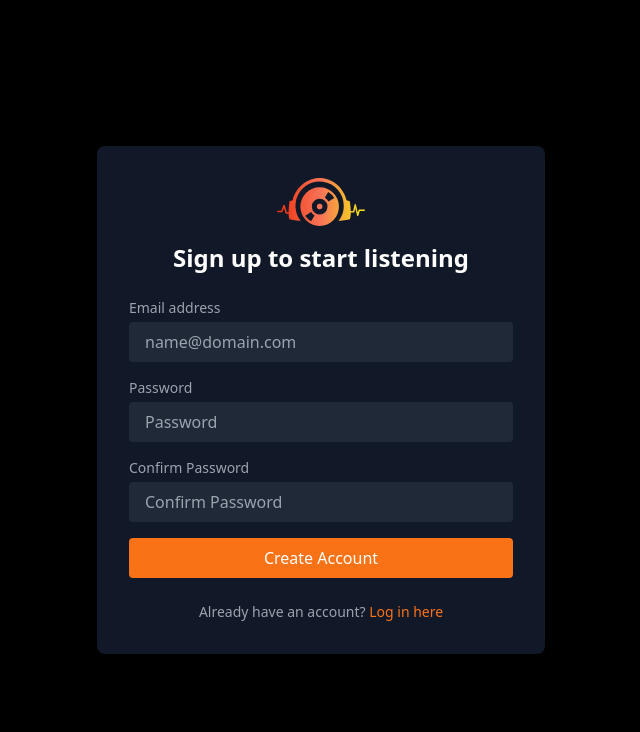
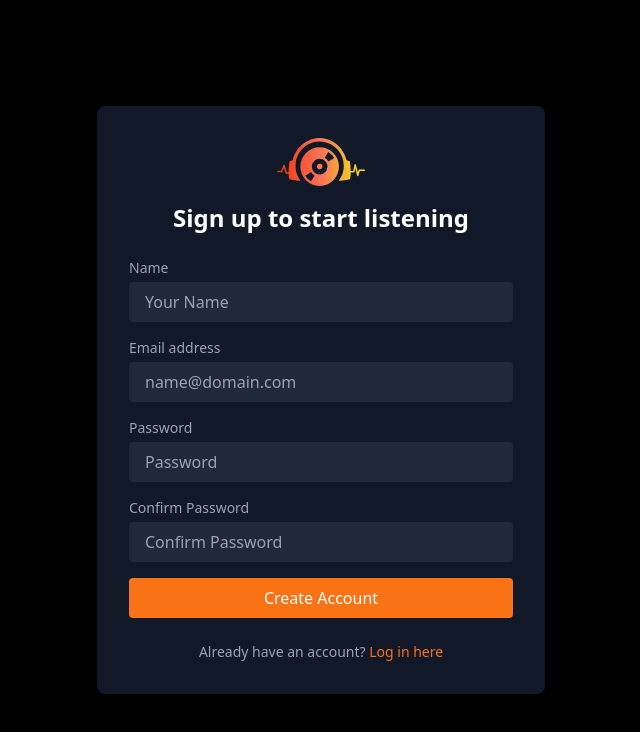
Before and after one commit to SLDrago/DOT-Music, a React (Vite) app: page /signup in a window 1280 px wide. Shown: the top 732 px of the page, without its empty margins (319-959 px from the left). Built offline with nearby package versions, Linux system fonts and the light colour scheme; no server answers.

Commit message:
validations added

```diff
--- a/package.json
+++ b/package.json
@@ -11,6 +11,7 @@
   },
   "dependencies": {
     "@heroicons/react": "^2.2.0",
+    "axios": "^1.7.7",
     "crypto-js": "^4.2.0",
     "js-cookie": "^3.0.5",
     "react": "^18.3.1",
--- a/src/main.jsx
+++ b/src/main.jsx
@@ -13,7 +13,7 @@ createRoot(document.getElementById("root")).render(
       <AuthProvider>
         <App />
       </AuthProvider>
-      <ToastContainer position="top-right" autoClose={5000} />
+      <ToastContainer position="top-right" autoClose={5000} theme="dark" />
     </Router>
   </StrictMode>
 );
--- a/src/pages/Authentication/ResetPassword.jsx
+++ b/src/pages/Authentication/ResetPassword.jsx
@@ -1,18 +1,71 @@
-import { useState } from "react";
+import { useState, useEffect } from "react";
 import Logo from "../../images/logos/Logo.svg";
+import { useNavigate } from "react-router-dom";
+import axios from "axios";
+import { toast } from "react-toastify";
+import { useAuth } from "../../context/AuthContext";
+
+const API_BASE_URL = import.meta.env.VITE_API_URL;
+const RESET_PASSWORD_ENDPOINT = `${API_BASE_URL}/reset-password`;
 
 const ResetPassword = () => {
-  const [input, setInput] = useState("");
+  const [errors, setErrors] = useState("");
+  const [email, setEmail] = useState("");
+  const { token } = useAuth();
   const [message, setMessage] = useState("");
 
-  const handleSendLink = (e) => {
+  const [touched, setTouched] = useState({});
+  const navigate = useNavigate();
+
+  useEffect(() => {
+    if (token) {
+      navigate("/");
+    }
+  }, [token, navigate]);
+
+  useEffect(() => {
+    const newErrors = {};
+
+    if (touched.email) {
+      if (!email) {
+        newErrors.email = "Email is required.";
+      } else if (!/^[^\s@]+@[^\s@]+\.[^\s@]+$/.test(email)) {
+        newErrors.email = "Invalid email format.";
+      }
+    }
+
+    setErrors(newErrors);
+  }, [email, touched]);
+
+  const handleSendLink = async (e) => {
     e.preventDefault();
 
-    if (!input) {
-      setMessage("Please enter a valid email or username.");
-    } else {
-      setMessage("A password reset link has been sent (placeholder).");
+    if (Object.keys(errors).length > 0) {
+      toast.error("Please fix the errors before submitting.");
+      return;
     }
+
+    try {
+      await toast.promise(
+        axios.post(RESET_PASSWORD_ENDPOINT, { email: email }),
+        {
+          pending: "Sending reset link...",
+          success: "Password reset link sent successfully!",
+          error: "Failed to send reset link. Please try again.",
+        }
+      );
+      setMessage("A password reset link has been sent to your email.");
+    } catch (error) {
+      console.error(
+        "Error sending reset link:",
+        error.response?.data || error.message
+      );
+      setMessage("Failed to send password reset link. Please try again.");
+    }
+  };
+
+  const handleBlur = (field) => {
+    setTouched((prev) => ({ ...prev, [field]: true }));
   };
 
   return (
@@ -30,24 +83,28 @@ const ResetPassword = () => {
         </div>
         <form onSubmit={handleSendLink} className="mt-6">
           <div className="mb-4">
-            <label
-              className="block text-gray-400 text-sm mb-1"
-              htmlFor="emailOrUsername"
-            >
-              Email address
+            <label className="block text-gray-400 text-sm mb-1" htmlFor="email">
+              Email Address
             </label>
             <input
-              type="email"
+              type="text"
               id="email"
-              className="w-full px-4 py-2 bg-gray-800 text-white rounded focus:outline-none focus:ring-2 focus:ring-orange-500"
-              value={input}
-              onChange={(e) => setInput(e.target.value)}
-              placeholder="Enter your email"
+              className={`w-full px-4 py-2 bg-gray-800 text-white rounded focus:ring-2 focus:ring-orange-500 focus:outline-none ${
+                errors.email ? "border-red-500 border-2" : ""
+              }`}
+              placeholder="Email"
+              onBlur={() => handleBlur("email")}
+              value={email}
+              onChange={(e) => setEmail(e.target.value)}
             />
+            {errors.email && (
+              <p className="text-red-500 text-xs mt-1">{errors.email}</p>
+            )}
           </div>
           <button
             type="submit"
             className="w-full bg-orange-500 text-white font-medium py-2 rounded hover:bg-orange-600"
+            disabled={Object.keys(errors).length > 0}
           >
             Send link
           </button>
--- a/src/pages/Authentication/SignIn.jsx
+++ b/src/pages/Authentication/SignIn.jsx
@@ -1,7 +1,81 @@
 import Logo from "../../images/logos/Logo.svg";
-import { NavLink } from "react-router-dom";
+import { NavLink, useNavigate } from "react-router-dom";
+import { useState, useEffect } from "react";
+import axios from "axios";
+import { toast } from "react-toastify";
+import { useAuth } from "../../context/AuthContext";
 
-const Login = () => {
+const API_BASE_URL = import.meta.env.VITE_API_URL;
+const LOGIN_ENDPOINT = `${API_BASE_URL}/login`;
+
+const SignIn = () => {
+  const [email, setEmail] = useState("");
+  const [password, setPassword] = useState("");
+  const [errors, setErrors] = useState({});
+  const { login, token } = useAuth();
+  const [touched, setTouched] = useState({});
+  const navigate = useNavigate();
+
+  useEffect(() => {
+    if (token) {
+      navigate("/");
+    }
+  }, [token, navigate]);
+
+  useEffect(() => {
+    const newErrors = {};
+
+    if (touched.email) {
+      if (!email) {
+        newErrors.email = "Email is required.";
+      } else if (!/^[^\s@]+@[^\s@]+\.[^\s@]+$/.test(email)) {
+        newErrors.email = "Invalid email format.";
+      }
+    }
+    if (touched.password) {
+      if (!password) {
+        newErrors.password = "Password is required.";
+      } else if (password.length < 6) {
+        newErrors.password = "Password must be at least 6 characters long.";
+      }
+    }
+    setErrors(newErrors);
+  }, [email, password, touched]);
+
+  const handleSubmit = async (e) => {
+    e.preventDefault();
+
+    if (Object.keys(errors).length > 0) {
+      toast.error("Please fix the errors before submitting.");
+      return;
+    }
+
+    try {
+      const response = await toast.promise(
+        axios.post(LOGIN_ENDPOINT, { email, password }),
+        {
+          pending: "Logging in...",
+          success: "Login successful!",
+          error: "Login failed. Please check your credentials.",
+        }
+      );
+
+      console.log("Response:", response.data);
+      const { token, user } = response.data;
+      login(token, user);
+      navigate("/");
+    } catch (error) {
+      console.error(
+        "Error during login:",
+        error.response?.data || error.message
+      );
+    }
+  };
+
+  const handleBlur = (field) => {
+    setTouched((prev) => ({ ...prev, [field]: true }));
+  };
+
   return (
     <div className="flex items-center justify-center min-h-screen bg-black">
       <div className="bg-gray-900 p-8 rounded-lg shadow-lg w-full max-w-md">
@@ -11,17 +85,25 @@ const Login = () => {
         <h1 className="text-white text-2xl font-semibold text-center mb-6">
           Log in to DOT-Music
         </h1>
-        <form className="mt-6">
+        <form onSubmit={handleSubmit} className="mt-6">
           <div className="mb-4">
             <label className="block text-gray-400 text-sm mb-1" htmlFor="email">
-              Email or username
+              Email
             </label>
             <input
               type="text"
               id="email"
-              className="w-full px-4 py-2 bg-gray-800 text-white rounded focus:ring-2 focus:ring-orange-500 focus:outline-none"
-              placeholder="Email or username"
+              className={`w-full px-4 py-2 bg-gray-800 text-white rounded focus:ring-2 focus:ring-orange-500 focus:outline-none ${
+                errors.email ? "border-red-500 border-2" : ""
+              }`}
+              placeholder="Email"
+              onBlur={() => handleBlur("email")}
+              value={email}
+              onChange={(e) => setEmail(e.target.value)}
             />
+            {errors.email && (
+              <p className="text-red-500 text-xs mt-1">{errors.email}</p>
+            )}
           </div>
           <div className="mb-6">
             <label
@@ -33,13 +115,22 @@ const Login = () => {
             <input
               type="password"
               id="password"
-              className="w-full px-4 py-2 bg-gray-800 text-white rounded focus:ring-2 focus:ring-orange-500 focus:outline-none"
+              className={`w-full px-4 py-2 bg-gray-800 text-white rounded focus:ring-2 focus:ring-orange-500 focus:outline-none ${
+                errors.password ? "border-red-500 border-2" : ""
+              }`}
               placeholder="Password"
+              onBlur={() => handleBlur("password")}
+              value={password}
+              onChange={(e) => setPassword(e.target.value)}
             />
+            {errors.password && (
+              <p className="text-red-500 text-xs mt-1">{errors.password}</p>
+            )}
           </div>
           <button
             type="submit"
             className="w-full bg-orange-500 text-white font-medium py-2 rounded hover:bg-orange-600"
+            disabled={Object.keys(errors).length > 0}
           >
             Log In
           </button>
@@ -53,7 +144,7 @@ const Login = () => {
           </NavLink>
         </div>
         <div className="mt-6 text-center text-gray-400 text-sm">
-          Don't have an account?{" "}
+          Don&apos;t have an account?{" "}
           <NavLink to="/signup" className="text-orange-500 hover:underline">
             Sign up for DOT-Music
           </NavLink>
@@ -63,4 +154,4 @@ const Login = () => {
   );
 };
 
-export default Login;
+export default SignIn;
--- a/src/pages/Authentication/SignUp.jsx
+++ b/src/pages/Authentication/SignUp.jsx
@@ -1,26 +1,91 @@
-import { useState } from "react";
+import { useState, useEffect } from "react";
 import Logo from "../../images/logos/Logo.svg";
-import { NavLink } from "react-router-dom";
+import { NavLink, useNavigate } from "react-router-dom";
+import axios from "axios";
+import { toast } from "react-toastify";
+import { useAuth } from "../../context/AuthContext";
+
+const API_BASE_URL = import.meta.env.VITE_API_URL;
+const SIGNUP_ENDPOINT = `${API_BASE_URL}/signup`;
 
 const SignUp = () => {
+  const [name, setName] = useState("");
   const [email, setEmail] = useState("");
   const [password, setPassword] = useState("");
   const [confPassword, setConfPassword] = useState("");
-  const [error, setError] = useState("");
+  const [errors, setErrors] = useState({});
+  const [touched, setTouched] = useState({});
+  const { login, token } = useAuth();
+  const navigate = useNavigate();
 
-  const handleNext = (e) => {
+  useEffect(() => {
+    if (token) {
+      navigate("/");
+    }
+  }, [token, navigate]);
+
+  useEffect(() => {
+    const newErrors = {};
+
+    if (touched.name && !name) {
+      newErrors.name = "Name is required.";
+    }
+    if (touched.email) {
+      if (!email) {
+        newErrors.email = "Email is required.";
+      } else if (!/^[^\s@]+@[^\s@]+\.[^\s@]+$/.test(email)) {
+        newErrors.email = "Invalid email format.";
+      }
+    }
+    if (touched.password) {
+      if (!password) {
+        newErrors.password = "Password is required.";
+      } else if (password.length < 6) {
+        newErrors.password = "Password must be at least 6 characters long.";
+      }
+    }
+    if (touched.confPassword) {
+      if (!confPassword) {
+        newErrors.confPassword = "Confirm Password is required.";
+      } else if (password !== confPassword) {
+        newErrors.confPassword = "Passwords do not match.";
+      }
+    }
+
+    setErrors(newErrors);
+  }, [name, email, password, confPassword, touched]);
+
+  const handleSubmit = async (e) => {
     e.preventDefault();
 
-    // Simple email validation
-    const emailRegex = /^[^\s@]+@[^\s@]+\.[^\s@]+$/;
-    if (!emailRegex.test(email)) {
-      setError(
-        "This email is invalid. Make sure it's written like example@email.com"
+    if (Object.keys(errors).length > 0) {
+      toast.error("Please fix the errors before submitting.");
+      return;
+    }
+
+    try {
+      const response = await toast.promise(
+        axios.post(SIGNUP_ENDPOINT, { name, email, password }),
+        {
+          pending: "Signing up...",
+          success: "Signup successful!",
+          error: "Signup failed. Please try again.",
+        }
       );
-    } else {
-      setError("");
-      alert("Proceeding to the next step!");
+
+      const { token, user } = response.data;
+      login(token, user);
+      navigate("/");
+    } catch (error) {
+      console.error(
+        "Error during signup:",
+        error.response?.data || error.message
+      );
     }
+  };
+
+  const handleBlur = (field) => {
+    setTouched((prev) => ({ ...prev, [field]: true }));
   };
 
   return (
@@ -32,7 +97,28 @@ const SignUp = () => {
             Sign up to start listening
           </h1>
         </div>
-        <form onSubmit={handleNext} className="mt-6">
+        <form onSubmit={handleSubmit} className="mt-6">
+          <div className="mb-4">
+            <label className="block text-gray-400 text-sm mb-1" htmlFor="name">
+              Name
+            </label>
+            <input
+              type="text"
+              id="name"
+              className={`w-full px-4 py-2 bg-gray-800 text-white rounded focus:outline-none ${
+                errors.name
+                  ? "border-red-500 border-2"
+                  : "focus:ring-2 focus:ring-orange-500"
+              }`}
+              value={name}
+              onChange={(e) => setName(e.target.value)}
+              onBlur={() => handleBlur("name")}
+              placeholder="Your Name"
+            />
+            {errors.name && (
+              <p className="text-red-500 text-xs mt-1">{errors.name}</p>
+            )}
+          </div>
           <div className="mb-4">
             <label className="block text-gray-400 text-sm mb-1" htmlFor="email">
               Email address
@@ -41,50 +127,71 @@ const SignUp = () => {
               type="text"
               id="email"
               className={`w-full px-4 py-2 bg-gray-800 text-white rounded focus:outline-none ${
-                error
-                  ? "border-red-500 border-4"
+                errors.email
+                  ? "border-red-500 border-2"
                   : "focus:ring-2 focus:ring-orange-500"
               }`}
               value={email}
               onChange={(e) => setEmail(e.target.value)}
+              onBlur={() => handleBlur("email")}
               placeholder="name@domain.com"
             />
-            {error && (
-              <p className="text-red-500 text-xs mt-1">
-                <span className="mr-1">⚠️</span>
-                {error}
-              </p>
+            {errors.email && (
+              <p className="text-red-500 text-xs mt-1">{errors.email}</p>
             )}
           </div>
           <div className="mb-4">
-            <label className="block text-gray-400 text-sm mb-1" htmlFor="email">
+            <label
+              className="block text-gray-400 text-sm mb-1"
+              htmlFor="password"
+            >
               Password
             </label>
             <input
               type="password"
               id="password"
-              className={`w-full px-4 py-2 bg-gray-800 text-white rounded focus:outline-none focus:ring-2 focus:ring-orange-500`}
+              className={`w-full px-4 py-2 bg-gray-800 text-white rounded focus:outline-none ${
+                errors.password
+                  ? "border-red-500 border-2"
+                  : "focus:ring-2 focus:ring-orange-500"
+              }`}
               value={password}
               onChange={(e) => setPassword(e.target.value)}
+              onBlur={() => handleBlur("password")}
               placeholder="Password"
             />
+            {errors.password && (
+              <p className="text-red-500 text-xs mt-1">{errors.password}</p>
+            )}
           </div>
           <div className="mb-4">
-            <label className="block text-gray-400 text-sm mb-1" htmlFor="email">
+            <label
+              className="block text-gray-400 text-sm mb-1"
+              htmlFor="confPassword"
+            >
               Confirm Password
             </label>
             <input
               type="password"
               id="confPassword"
-              className={`w-full px-4 py-2 bg-gray-800 text-white rounded focus:outline-none focus:ring-2 focus:ring-orange-500`}
+              className={`w-full px-4 py-2 bg-gray-800 text-white rounded focus:outline-none ${
+                errors.confPassword
+                  ? "border-red-500 border-2"
+                  : "focus:ring-2 focus:ring-orange-500"
+              }`}
               value={confPassword}
               onChange={(e) => setConfPassword(e.target.value)}
+              onBlur={() => handleBlur("confPassword")}
               placeholder="Confirm Password"
             />
+            {errors.confPassword && (
+              <p className="text-red-500 text-xs mt-1">{errors.confPassword}</p>
+            )}
           </div>
           <button
             type="submit"
             className="w-full bg-orange-500 text-white font-medium py-2 rounded hover:bg-orange-600"
+            disabled={Object.keys(errors).length > 0}
           >
             Create Account
           </button>
```
Also changed, not shown: 2 other files (tests, documents, lock files or other folders).
